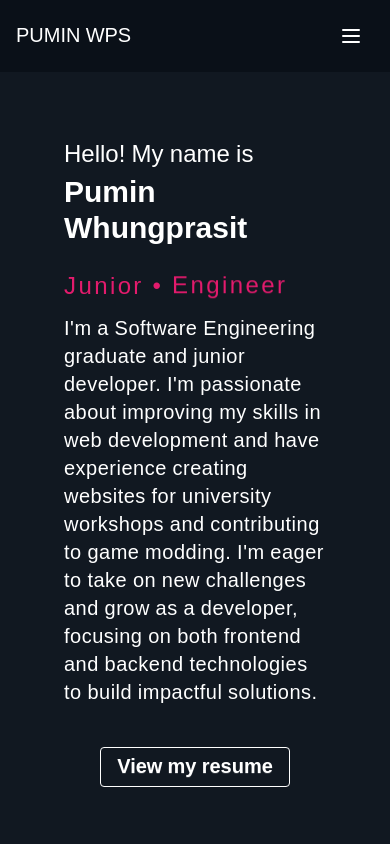
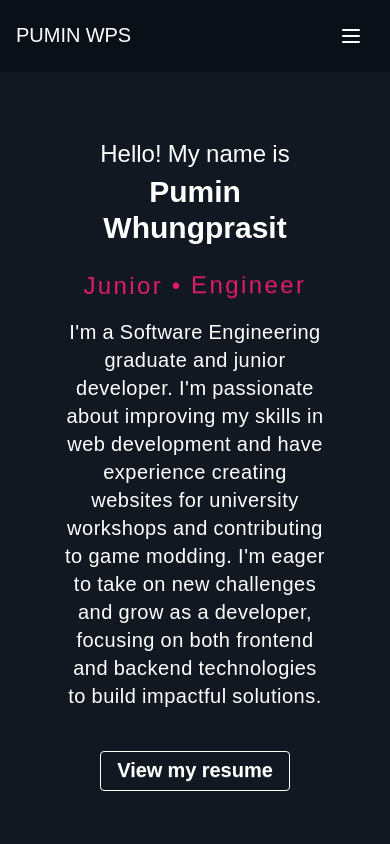
Before and after one commit to Bammcool2011/MyPortfolio, a React (Vite) app: page / in a window 390 px wide. Shown: the top 844 px of the page. Built offline with nearby package versions, Linux system fonts and the light colour scheme.

Commit message:
update intro section

```diff
--- a/src/sections/home.tsx
+++ b/src/sections/home.tsx
@@ -10,21 +10,22 @@ export default function Home() {
     }
   };
 
+  return (
+    <section id="home" className="min-w-full sm:min-h-screen relative top-16">
+      <div className="flex flex-col xl:flex-row items-center xl:items-start">
+        {/* Left: Intro */}
+        <div className="xl:w-1/2 p-4 flex flex-col items-center xl:items-start text-center xl:text-left">
+          <header className="sm:text-4xl text-2xl text-white leading-relaxed">
+            <h1>Hello! My name is</h1>
+            <h2 className="text-3xl sm:text-5xl md:text-6xl text-white font-semibold">
+              Pumin Whungprasit
+            </h2>
+          </header>
 
-  return (
-    <div id='home'>
-      <div className="min-w-full sm:min-h-screen relative top-16">
-        <section className="flex flex-col xl:flex-row">
-          <div className="xl:w-1/2 p-4">
-            <span className="sm:text-4xl text-2xl text-white leading-relaxed">
-              <h1>Hello! My name is</h1>
-              <h1 className="text-3xl sm:text-5xl md:text-6xl text-white font-semibold">Pumin Whungprasit</h1>
-            </span>
-
-            <p className='inline-flex whitespace-pre-wrap text-2xl mt-6 tracking-widest text-[#e31b6d]'>
+          <div className="inline-flex whitespace-pre-wrap text-2xl mt-6 tracking-widest text-[#e31b6d] justify-center xl:justify-start">
             Junior •{' '}
             <TextLoop
-                className='overflow-y-clip'
+              className="overflow-y-clip"
               transition={{
                 type: 'spring',
                 stiffness: 900,
@@ -41,9 +42,9 @@ export default function Home() {
               <span>Developers</span>
               <span>Learner</span>
             </TextLoop>
-            </p>
+          </div>
 
-            <p className="text-white text-xl md:text-2xl font-thin tracking-wide mt-2">
+          <p className="text-white text-xl md:text-xl lg:text-2xl font-thin tracking-wide mt-4">
             I'm a Software Engineering graduate and junior developer. I'm
             passionate about improving my skills in web development and have
             experience creating websites for university workshops and
@@ -53,21 +54,19 @@ export default function Home() {
           </p>
 
           <div className="flex justify-center md:justify-start space-x-4">
-              <button
-                className="btn btn-outline border-[1px] mt-10 sm:mt-6 text-white text-xl"
-              >
             <a
               href="https://drive.google.com/file/d/127ODDoYMQOoKpI1GBwWI_f79gIDDypAu/view?usp=drive_link"
               target="_blank"
               rel="noopener noreferrer"
+              className="btn btn-outline border-[1px] mt-10 sm:mt-6 text-white text-xl"
             >
               View my resume
             </a>
-              </button>
           </div>
         </div>
 
-          <div className="w-full xl:w-1/2 p-6 xl:block hidden">
+        {/* Right: ASCII Art */}
+        <aside className="w-full xl:w-1/2 p-6 xl:block hidden">
           <pre className="text-white w-[40%] mx-auto text-center font-mono whitespace-pre-wrap m-12">
             ⠀⠀⠀⠀⠀⠀⠀⠀⠀⠀⠀⠀⠀⠀⠀⠀⠀⠀⠀⠀⠀
             ⠀⠀⠀⠀⢀⡴⣆⠀⠀⠀⠀⠀⣠⡀⠀⠀⠀⠀⠀⠀⣼⣿⡗⠀⠀⠀⠀
@@ -79,10 +78,10 @@ export default function Home() {
             ⠛⠒⠛⠉⠉⠀⠀⠀⣴⠟⢃⡴⠛⠋⠀⠀⠀⠀⠀⠀⠀⠀⠀⠀⠀⠀⠀
             ⠀⠀⠀⠀⠀⠀⠀⠀⠛⠛⠋⠁⠀⠀⠀⠀⠀⠀⠀⠀⠀⠀⠀⠀⠀⠀⠀
           </pre>
+        </aside>
       </div>
-        </section>
 
-        {/* Down Arrow Button at Bottom */}
+      {/* Down Arrow Button */}
       <div className="absolute bottom-50 left-1/2 transform -translate-x-1/2 hidden sm:block">
         <button
           className="btn btn-outline w-16 h-16 rounded-full p-0 flex items-center justify-center border-white hover:bg-white/10 transition-colors"
@@ -106,7 +105,6 @@ export default function Home() {
           </svg>
         </button>
       </div>
-      </div>
-    </div>
+    </section>
   );
 }
```
Lines whose indentation alone changed are shown as unchanged.
